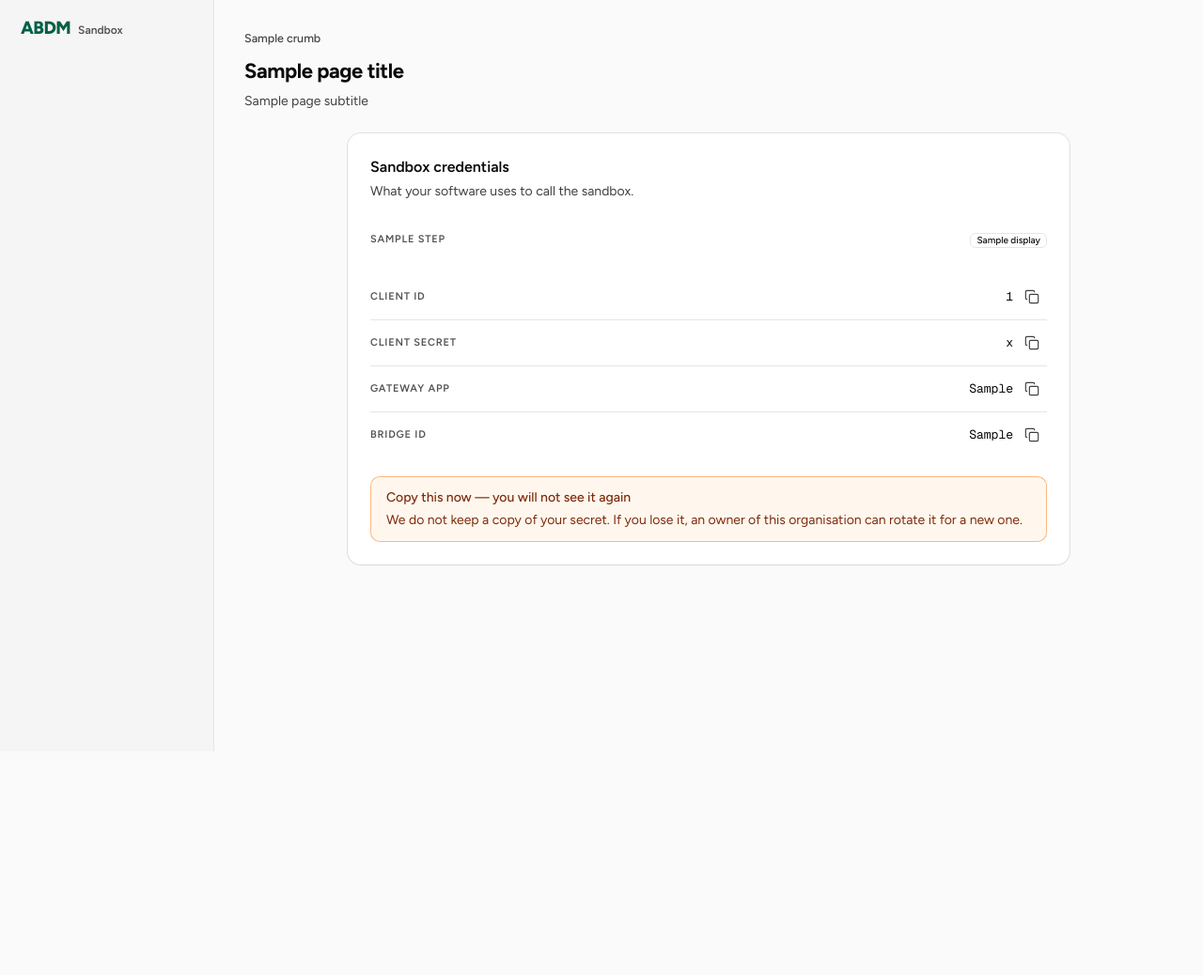
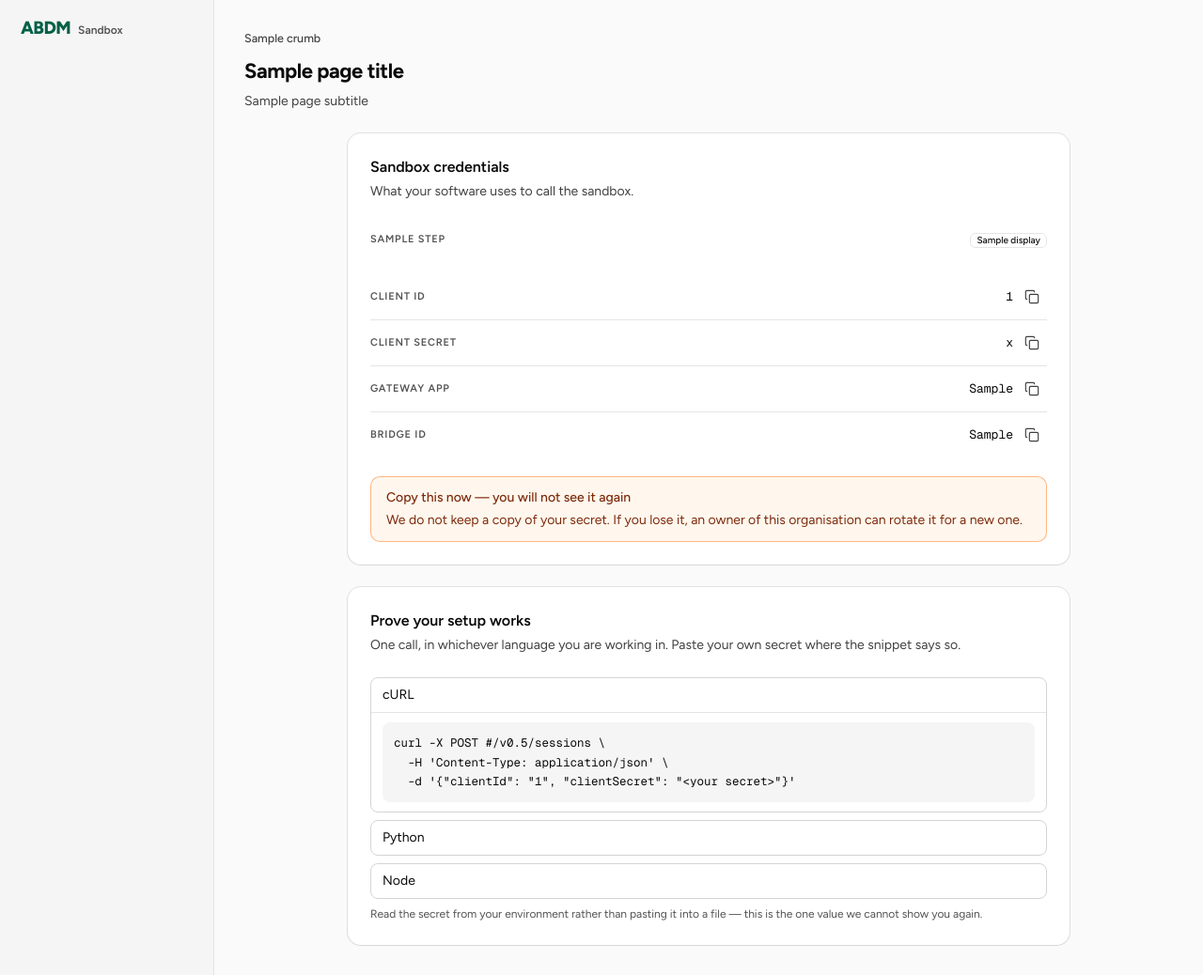
Before and after one commit to nha-in/sandbox, a Django app: template sandbox/templates/applications/credentials.html in a window 1280 px wide. Shown: the whole page at 94% size. Before the commit the page ends 800 px from the top, so only its background shows below. Run offline with Django 5.2, Linux system fonts and the light colour scheme; the template is opened without the code that fills it: most values are stand-ins (such as "Sample title", 1, 10 or a date in 2020); style sheets or scripts are compiled from the project's sources.

Commit message:
feat(credentials): the first call, in three languages
Handoff section 6. The base URL is a setting because it is an environment
fact, empty by default so the section hides rather than print an endpoint
that would not answer. WSO2_BASE_URL is deliberately not reused: that is
the admin API we provision through, not the gateway an integrator calls.

Local development gets sandbox.abdm.invalid — .invalid can never resolve,
so a developer who copies it gets an obvious failure rather than a
plausible one. NHA supplies the real host before this ships.

The secret is never interpolated: cURL says <your secret>, Python and Node
read an environment variable, and a test asserts against the template
source rather than a render, because the secret exists for one response
only and a passing render would prove nothing.

Three <details> rather than tabs, so with JavaScript off all three stay
readable instead of two being stranded.

```diff
--- a/config/settings/base.py
+++ b/config/settings/base.py
@@ -659,5 +659,10 @@ STAFF_MFA_REQUIRED = True
 #: ageing column; gates nothing, and is not a promise made to any applicant.
 REVIEW_TARGET_DAYS = env.int("REVIEW_TARGET_DAYS", default=7)
 
+#: The gateway an integrator's own software calls — not `WSO2_BASE_URL`, which
+#: is the admin API we provision through. Empty until NHA confirms it, and the
+#: quickstart hides itself rather than print an endpoint that would not answer.
+SANDBOX_GATEWAY_BASE_URL = env.str("SANDBOX_GATEWAY_BASE_URL", default="")
+
 assert_isolated_local_environment(DEBUG, DATABASES, REDIS_URL)
 assert_staff_mfa_is_required(DEBUG, STAFF_MFA_REQUIRED)
--- a/sandbox/applications/views.py
+++ b/sandbox/applications/views.py
@@ -18,6 +18,7 @@ from typing import TYPE_CHECKING
 from typing import Any
 from typing import cast
 
+from django.conf import settings
 from django.contrib import messages
 from django.contrib.auth.mixins import LoginRequiredMixin
 from django.shortcuts import get_object_or_404
@@ -607,6 +608,7 @@ class CredentialsView(ApplicationStepMixin, TemplateView):
     def get_context_data(self, **kwargs):
         context = super().get_context_data(**kwargs)
         context["page_title"] = _("Credentials")
+        context["gateway_base_url"] = settings.SANDBOX_GATEWAY_BASE_URL
         context.update(_credentials_context(self.application, self.request.user))
         return context
 
--- a/sandbox/static/css/careui-ext.css
+++ b/sandbox/static/css/careui-ext.css
@@ -385,3 +385,12 @@
 @utility ui-tick--on {
   @apply bg-primary;
 }
+
+/* ── Code block ──────────────────────────────────────────────────────────── */
+
+/* A snippet meant to be copied. Scrolls rather than wraps: a broken line in a
+   shell command is a command that does not run when pasted. */
+@utility ui-code-block {
+  @apply overflow-x-auto rounded-md bg-muted-background p-3;
+  @apply font-mono text-[12.5px] leading-relaxed text-foreground;
+}
--- a/sandbox/templates/applications/credentials.html
+++ b/sandbox/templates/applications/credentials.html
@@ -13,6 +13,9 @@
   <div class="mx-auto w-full max-w-3xl">
     {% if credentials or provisioning %}
       {% include "dashboard/credentials_panel.html" %}
+      {% if credentials and gateway_base_url %}
+        {% include "dashboard/quickstart.html" %}
+      {% endif %}
     {% else %}
       <div class="ui-empty">
         <span class="font-medium text-muted-foreground">{% translate "No credentials yet" %}</span>
--- /dev/null
+++ b/sandbox/templates/dashboard/quickstart.html
@@ -0,0 +1,61 @@
+{% comment %}
+  Prove the credentials work. Three languages, one call: exchange the client
+  credentials for a token.
+
+  `<details>` rather than tabs — the README allows either, and with JavaScript
+  off all three stay readable instead of one being stranded.
+
+  The secret is never interpolated. It is shown once, on a POST, and a snippet
+  is a thing people paste into chat logs and issue trackers.
+{% endcomment %}
+{% load i18n %}
+
+<div class="ui-card">
+  <div class="ui-card-header">
+    <h2 class="ui-card-title">{% translate "Prove your setup works" %}</h2>
+    <p class="ui-card-description">
+      {% translate "One call, in whichever language you are working in. Paste your own secret where the snippet says so." %}
+    </p>
+  </div>
+  <div class="ui-card-content space-y-2">
+    <details class="ui-picker" open>
+      <summary class="ui-picker-summary">cURL</summary>
+      <div class="ui-picker-panel">
+        <pre class="ui-code-block"><code>curl -X POST {{ gateway_base_url }}/v0.5/sessions \
+  -H 'Content-Type: application/json' \
+  -d '{"clientId": "{{ credentials.client_id }}", "clientSecret": "&lt;your secret&gt;"}'</code></pre>
+      </div>
+    </details>
+    <details class="ui-picker">
+      <summary class="ui-picker-summary">Python</summary>
+      <div class="ui-picker-panel">
+        <pre class="ui-code-block"><code>import os, httpx
+
+response = httpx.post(
+    "{{ gateway_base_url }}/v0.5/sessions",
+    json={
+        "clientId": "{{ credentials.client_id }}",
+        "clientSecret": os.environ["ABDM_CLIENT_SECRET"],
+    },
+)
+response.raise_for_status()</code></pre>
+      </div>
+    </details>
+    <details class="ui-picker">
+      <summary class="ui-picker-summary">Node</summary>
+      <div class="ui-picker-panel">
+        <pre class="ui-code-block"><code>const response = await fetch("{{ gateway_base_url }}/v0.5/sessions", {
+  method: "POST",
+  headers: { "Content-Type": "application/json" },
+  body: JSON.stringify({
+    clientId: "{{ credentials.client_id }}",
+    clientSecret: process.env.ABDM_CLIENT_SECRET,
+  }),
+});</code></pre>
+      </div>
+    </details>
+    <p class="ui-meta">
+      {% translate "Read the secret from your environment rather than pasting it into a file — this is the one value we cannot show you again." %}
+    </p>
+  </div>
+</div>
```
Also changed, not shown: config/settings/local.py (+9 -0 lines), tests/conftest.py (+12 -7 lines), tests/test_credentials_panel.py (+21 -0 lines).
